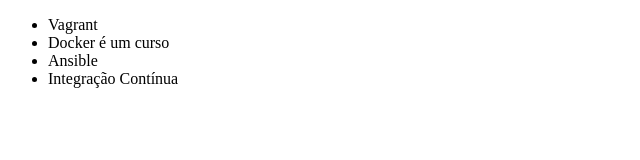
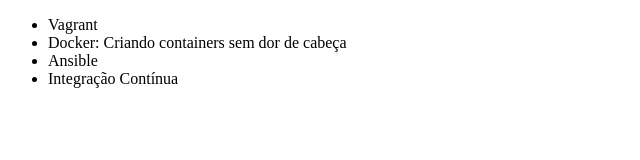
Before and after one commit to Sillascs/Aula-Git-Alura, a plain HTML site: page index.html in a window 1280 px wide. Shown: the whole page, without its empty margins (0-640 px from the left). Drawn offline with Linux system fonts and the light colour scheme.

Commit message:
retificando o nome do curso de docker

```diff
--- a/index.html
+++ b/index.html
@@ -7,7 +7,7 @@
 <body>
     <ul>
         <li>Vagrant</li>
-        <li>Docker é um curso</li>
+        <li>Docker: Criando containers sem dor de cabeça</li>
         <li>Ansible</li>
         <li>Integração Contínua</li>
     </ul>
```
